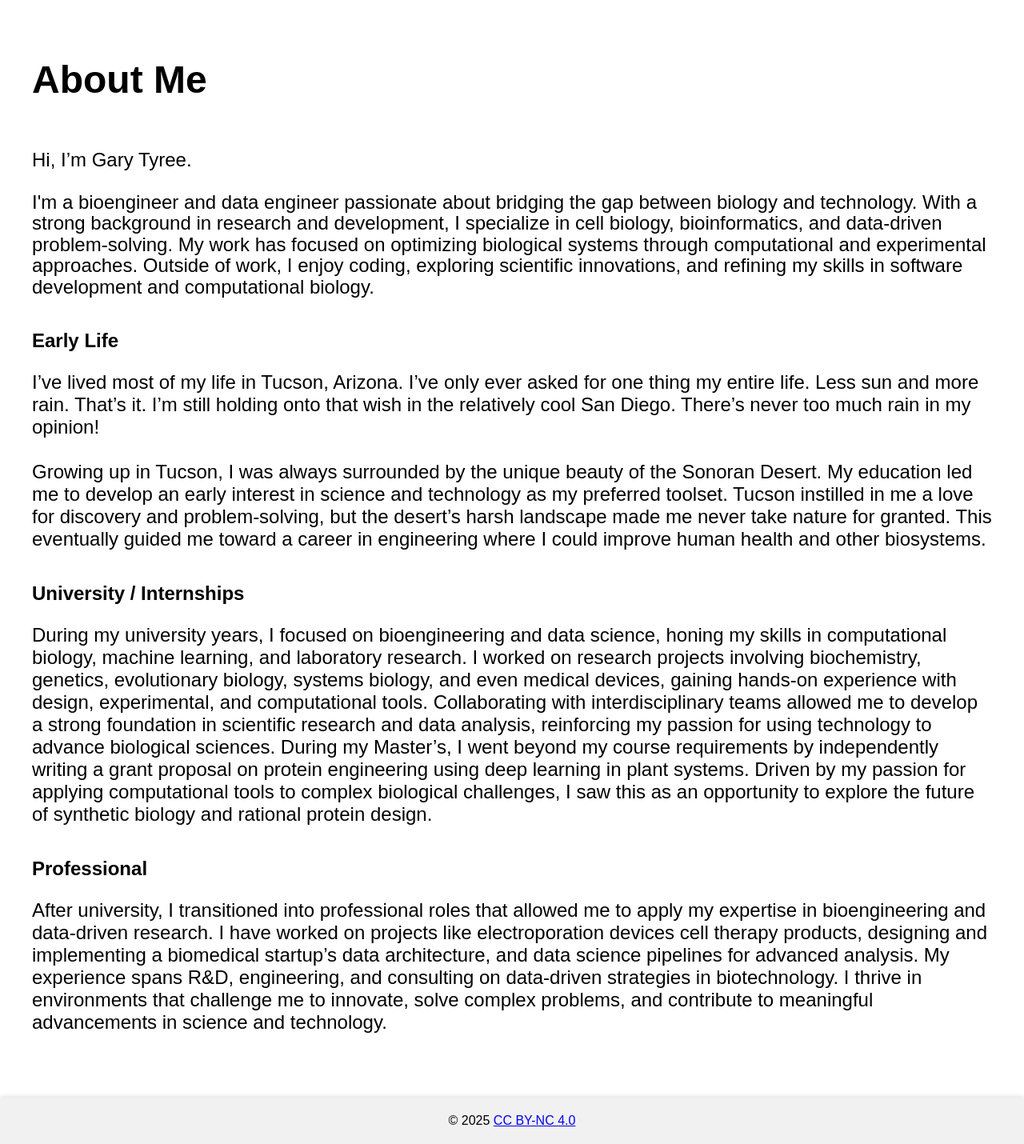
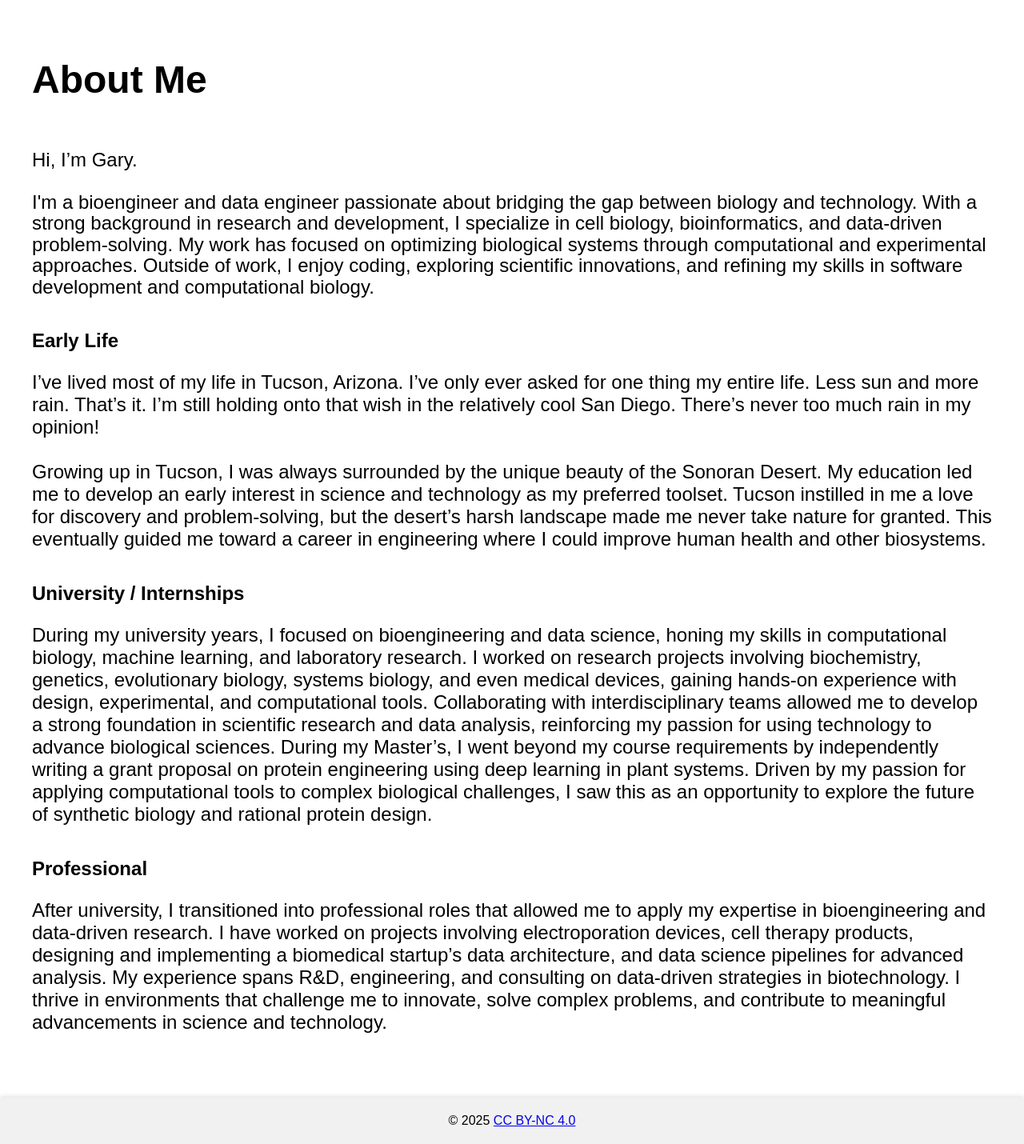
Before and after one commit to Gartholomewt/Portfolio-Website, a Flask app: page /About in a window 1280 px wide. Shown: the part 89-1519 px from the top of the page at 80% size. Run offline with Flask 3, Linux system fonts and the light colour scheme.

Commit message:
Trailing slash link and about me
Updating these two sections

```diff
--- a/templates/about.html
+++ b/templates/about.html
@@ -25,7 +25,7 @@
         <nav class="menu">
             <ul>
                 <li><a href="https://gartholomewt.pythonanywhere.com/About">About Me</a></li>
-                <li><a href="https://gartholomewt.pythonanywhere.com/Resume">Resume</a></li>
+                <li><a href="https://gartholomewt.pythonanywhere.com/Resume/">Resume</a></li>
                 <li><a href="https://gartholomewt.pythonanywhere.com/Projects/">Projects</a></li>
             </ul>
         </nav>
@@ -37,7 +37,7 @@
             <div>
                 <h1>About Me</h1>
                 <p class="spaced-text">
-                Hi, I’m Gary Tyree.<br><br>
+                Hi, I’m Gary.<br><br>
                 I'm a bioengineer and data engineer passionate about bridging the gap between biology and technology. With a strong background in research and development, I specialize in cell biology, bioinformatics, and data-driven problem-solving. My work has focused on optimizing biological systems through computational and experimental approaches. Outside of work, I enjoy coding, exploring scientific innovations, and refining my skills in software development and computational biology.
 
                 <h2>Early Life</h2>
@@ -47,7 +47,7 @@
                 <p>During my university years, I focused on bioengineering and data science, honing my skills in computational biology, machine learning, and laboratory research. I worked on research projects involving biochemistry, genetics, evolutionary biology, systems biology, and even medical devices, gaining hands-on experience with design, experimental, and computational tools. Collaborating with interdisciplinary teams allowed me to develop a strong foundation in scientific research and data analysis, reinforcing my passion for using technology to advance biological sciences. During my Master’s, I went beyond my course requirements by independently writing a grant proposal on protein engineering using deep learning in plant systems. Driven by my passion for applying computational tools to complex biological challenges, I saw this as an opportunity to explore the future of synthetic biology and rational protein design.</p>
 
                 <h2>Professional</h2>
-                <p>After university, I transitioned into professional roles that allowed me to apply my expertise in bioengineering and data-driven research. I have worked on projects like electroporation devices cell therapy products, designing and implementing a biomedical startup’s data architecture, and data science pipelines for advanced analysis. My experience spans R&D, engineering, and consulting on data-driven strategies in biotechnology. I thrive in environments that challenge me to innovate, solve complex problems, and contribute to meaningful advancements in science and technology.</p>
+                <p>After university, I transitioned into professional roles that allowed me to apply my expertise in bioengineering and data-driven research. I have worked on projects involving electroporation devices, cell therapy products, designing and implementing a biomedical startup’s data architecture, and data science pipelines for advanced analysis. My experience spans R&D, engineering, and consulting on data-driven strategies in biotechnology. I thrive in environments that challenge me to innovate, solve complex problems, and contribute to meaningful advancements in science and technology.</p>
             </div>
         </main>
     </div>
--- a/templates/index.html
+++ b/templates/index.html
@@ -25,7 +25,7 @@
         <nav class="menu">
             <ul>
                 <li><a href="https://gartholomewt.pythonanywhere.com/About">About Me</a></li>
-                <li><a href="https://gartholomewt.pythonanywhere.com/Resume">Resume</a></li>
+                <li><a href="https://gartholomewt.pythonanywhere.com/Resume/">Resume</a></li>
                 <li><a href="https://gartholomewt.pythonanywhere.com/Projects/">Projects</a></li>
             </ul>
         </nav>
--- a/templates/resume.html
+++ b/templates/resume.html
@@ -25,7 +25,7 @@
         <nav class="menu">
             <ul>
                 <li><a href="https://gartholomewt.pythonanywhere.com/About">About Me</a></li>
-                <li><a href="https://gartholomewt.pythonanywhere.com/Resume">Resume</a></li>
+                <li><a href="https://gartholomewt.pythonanywhere.com/Resume/">Resume</a></li>
                 <li><a href="https://gartholomewt.pythonanywhere.com/Projects/">Projects</a></li>
             </ul>
         </nav>
--- a/views.py
+++ b/views.py
@@ -13,7 +13,7 @@ views = Blueprint(__name__,"views")
 def home():
     return render_template("index.html")
 
-@views.route("/Resume")
+@views.route("/Resume/")
 def resume():
     return render_template("resume.html")
 
```
